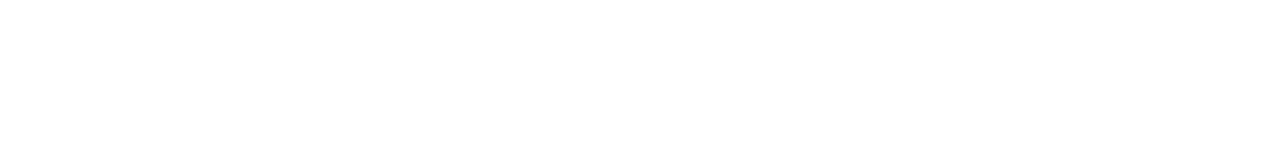
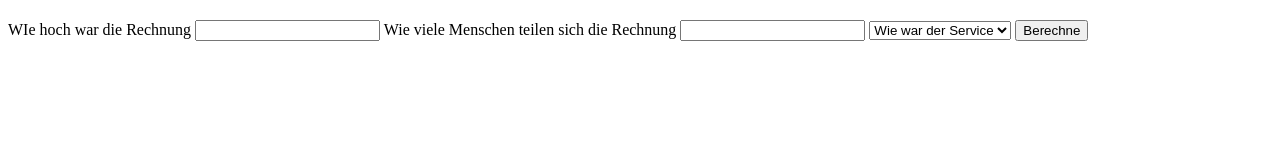
Before and after one commit to JohannaHaer/project_23_12_15_trinkgeld, a plain HTML site: page index.html in a window 1280 px wide. Drawn offline with Linux system fonts and the light colour scheme.

Commit message:
HTML fertig

```diff
--- a/assets/js/main.js
+++ b/assets/js/main.js
@@ -0,0 +1,4 @@
+let zahlen = () => {
+    let rechnung = document.querySelector("#rechnung").value
+    let teilen = document.querySelector("#teilen").value
+}
--- a/index.html
+++ b/index.html
@@ -6,7 +6,28 @@
     <title>Trinkgeld Rechner</title>
 </head>
 <body>
-
+    <section>
+        <h1></h1>
+        <form action="" onsubmit="zahlen(); return false">
+            <label for="rechnung">WIe hoch war die Rechnung</label>
+            <input type="number" name="rechnung" id="rechnung">
+            <label for="teilen">Wie viele Menschen teilen sich die Rechnung</label>
+            <input type="number" name="teilen" id="teilen">
+            <select name="trinkgeld" id="trinkgeld">
+                <option value="0">Wie war der Service</option>
+                <option value="1">Kein Tip</option>
+                <option value="2">5 % Tip</option>
+                <option value="3">10 % Tip</option>
+                <option value="4">15 % Tip</option>
+            </select>
+            <input type="submit" value="Berechne">
+        </form>
+        <div>
+            <p class="outputTip"></p>
+            <p class="outputRechnung"></p>
+            <p class="outputTeilen"></p>
+        </div>
+    </section>
     <script src="./assets/js/main.js"></script>
 </body>
 </html>
```
